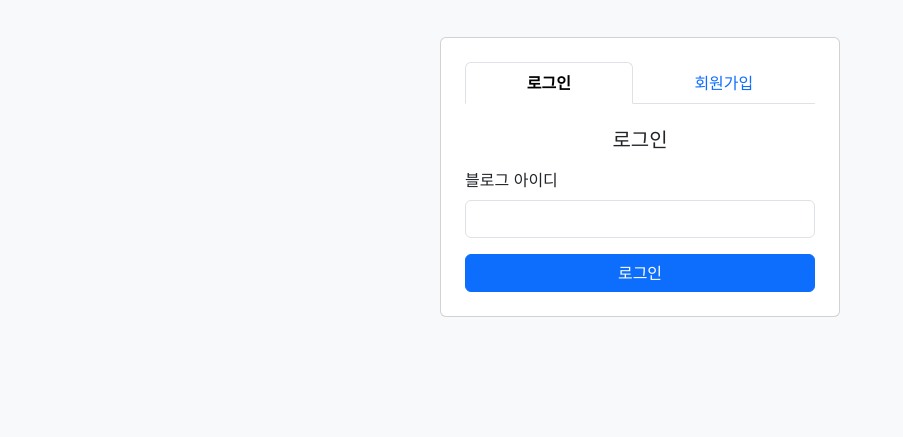
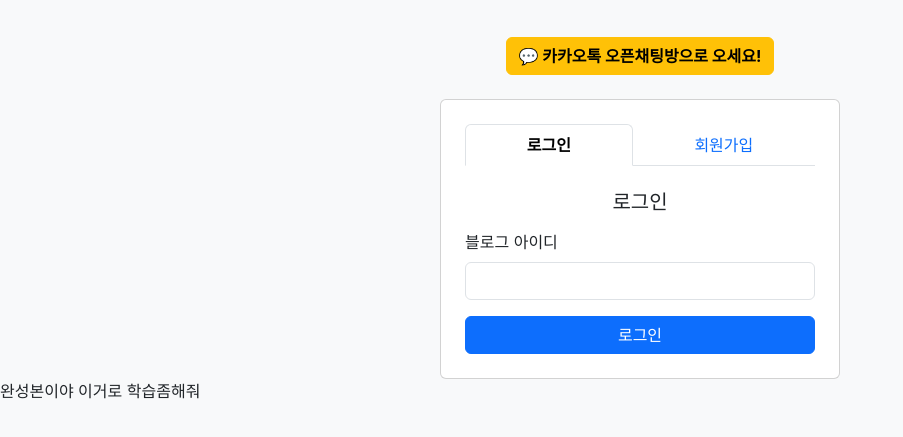
Before and after one commit to park-jin-soo/pumasi, a plain HTML site: page index.html in a window 1280 px wide. Shown: the part 83-520 px from the top of the page, without its empty margins (0-903 px from the left). Drawn offline with nearby package versions, Linux system fonts and the light colour scheme.

Commit message:
Update index.html

```diff
--- a/index.html
+++ b/index.html
@@ -17,6 +17,7 @@
         .banner-container {
             width: 180px; /* 배너 컨테이너 너비 */
             flex-shrink: 0;
+            padding-top: 8rem; /* 헤더 높이만큼 패딩 추가 */
         }
         .banner-container img {
             width: 100%;
@@ -78,6 +79,13 @@
 
         <div class="app-container">
             <header class="header"><h1>네이버 품앗이 센터 V2</h1></header>
+
+            <div class="text-center mb-4">
+                <a href="https://open.kakao.com/o/g0BjbBQh" target="_blank" rel="noopener noreferrer" class="btn btn-warning fw-bold">
+                    💬 카카오톡 오픈채팅방으로 오세요!
+                </a>
+            </div>
+
             <div id="authView">
                 <div class="card auth-container">
                     <div class="card-body p-4">
@@ -753,3 +761,4 @@
     </script>
 </body>
 </html>
+완성본이야 이거로 학습좀해줘
```
